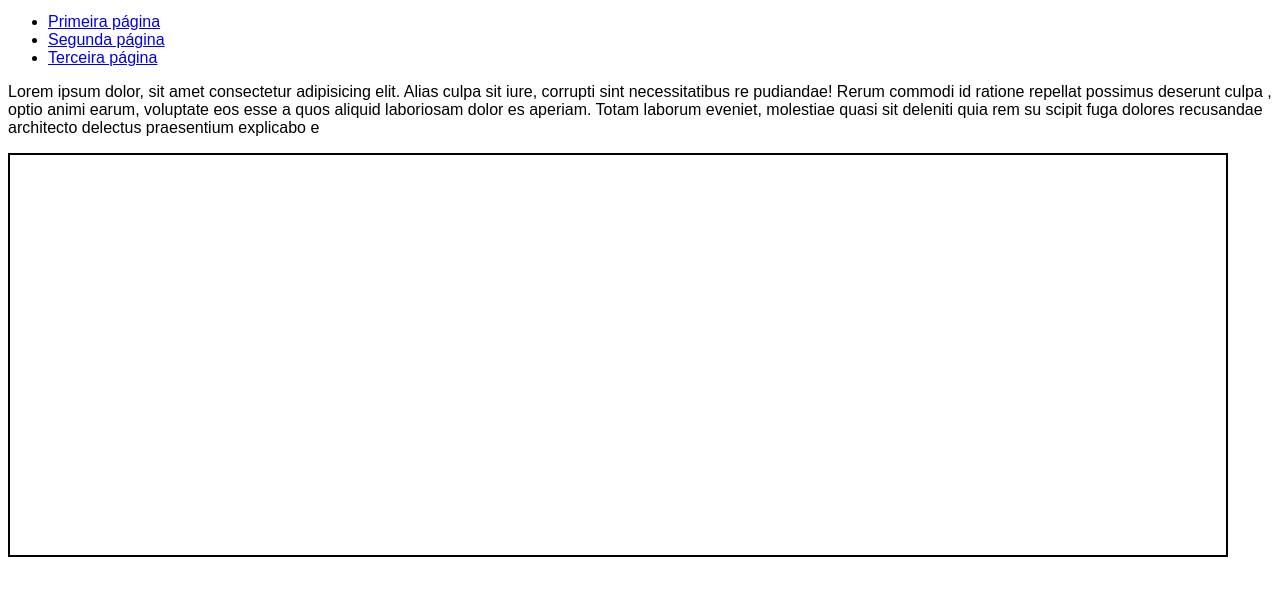
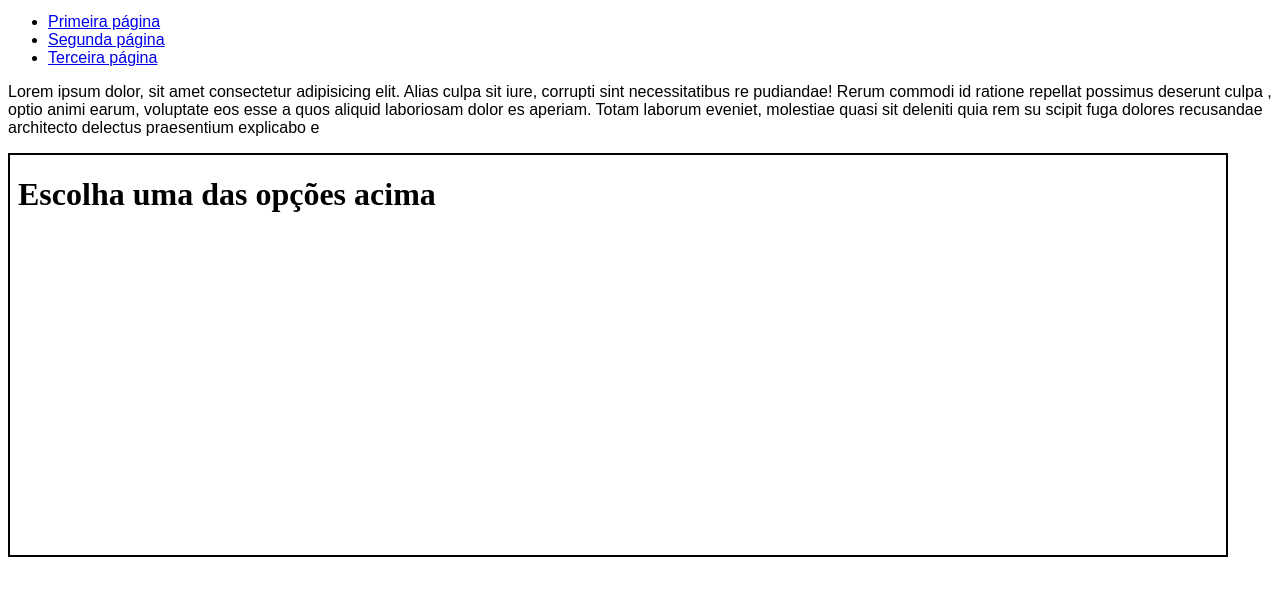
Before and after one commit to BressamTorres/html-css, a plain HTML site: page exercicios/ex024/iframe004.html in a window 1280 px wide. Shown: the part 137-732 px from the top of the page. Drawn offline with Linux system fonts and the light colour scheme.

Commit message:
alterações

```diff
--- a/exercicios/ex024/iframe004.html
+++ b/exercicios/ex024/iframe004.html
@@ -42,7 +42,7 @@
          scipit fuga dolores recusandae architecto delectus praesentium explicabo e
     </p>
 
-    <iframe name="frame" id="tela" src="" frameborder="1"><p>Infelizmente seu navegador não é compatível</p></iframe>
+    <iframe name="frame" id="tela" srcdoc="<h1>Escolha uma das opções acima</h1>" frameborder="1"><p>Infelizmente seu navegador não é compatível</p></iframe>
 
 </body>
 </html>
```
Also changed, not shown: exercicios/ex024/paginasExtras/pag002.html (+1 -1 lines).
